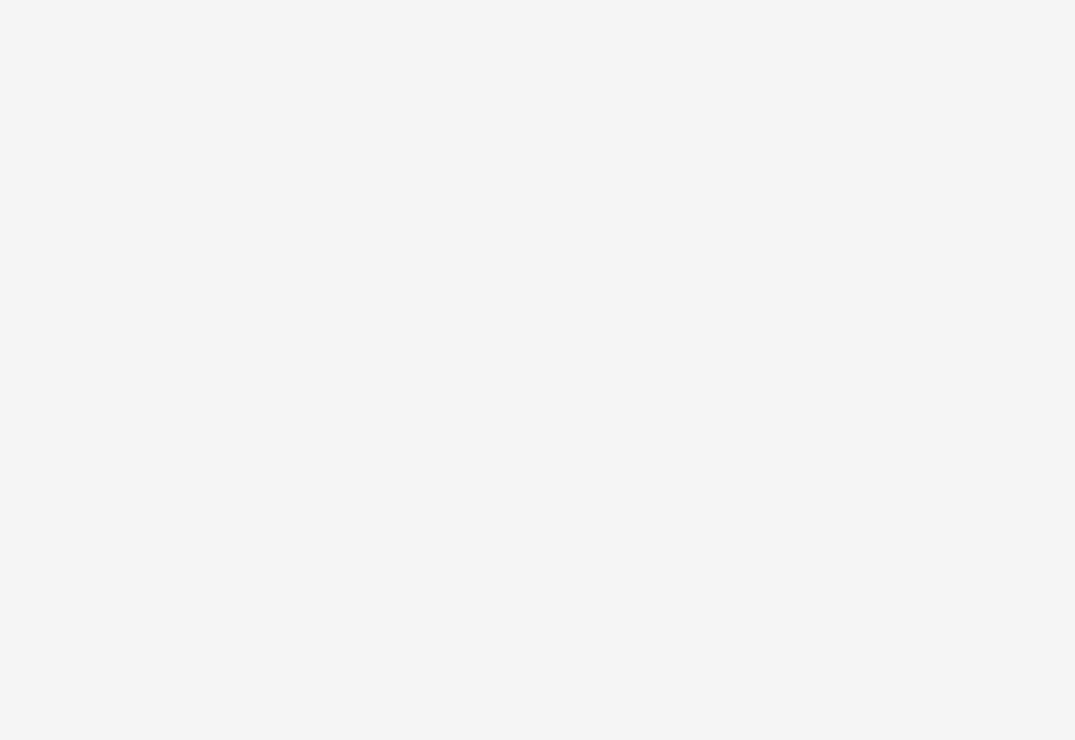
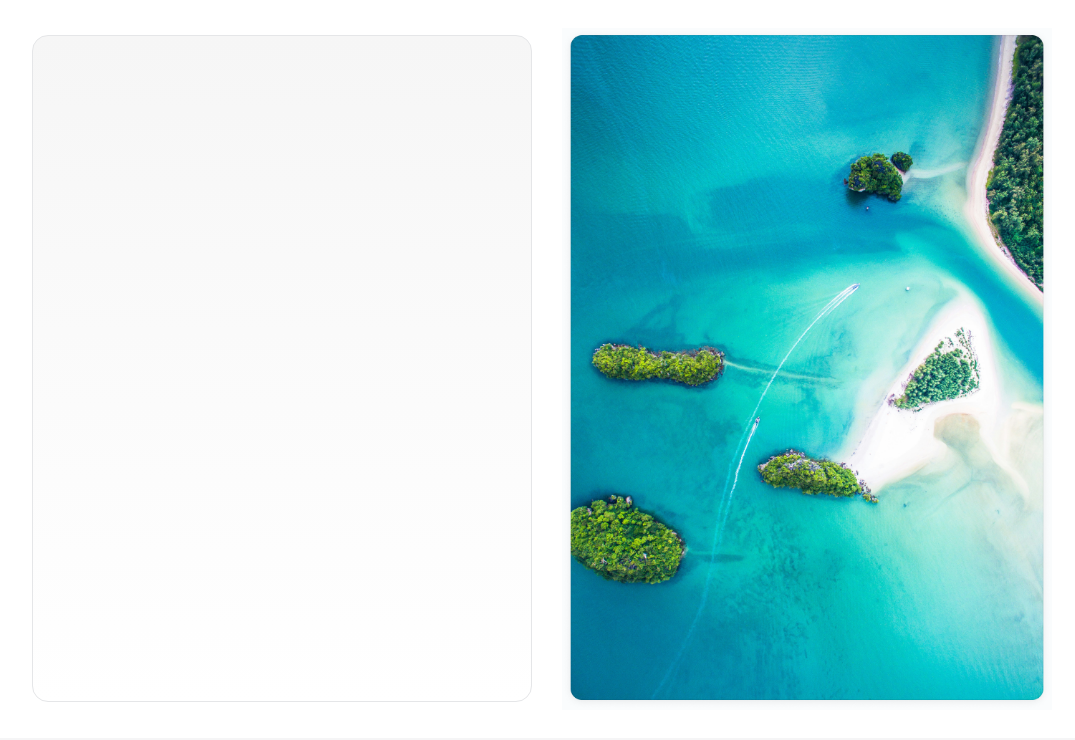
Before and after one commit to jiwonly/TravelBag, a React (Vite) app in the folder m7-frontend/: page /login in a window 1280 px wide. Before the commit this address had no page. Shown: the top 740 px of the page, without its empty margins (98-1173 px from the left). Built offline with nearby package versions, Linux system fonts and the light colour scheme.

Commit message:
💄 feat: login관련 HalfTemplate 컴포넌트 UI 디자인

```diff
--- a/m7-frontend/src/App.jsx
+++ b/m7-frontend/src/App.jsx
@@ -10,6 +10,7 @@ import Home from "./pages/Home";
 import New from "./pages/New";
 import Tip from "./pages/Tip";
 import Template from "./pages/Template";
+import Login from "./pages/Login";
 
 function reducer(state, action) {
   let nextState;
@@ -83,6 +84,7 @@ function App() {
                 <Route path="/" element={<Home />} />
                 <Route path="/new" element={<New />} />
                 <Route path="/tip" element={<Tip />} />
+                <Route path="/login" element={<Login />} />
                 <Route path="/template/:id" element={<Template />} />
               </Routes>
             </Router>
--- /dev/null
+++ b/m7-frontend/src/components/HalfTemplate.jsx
@@ -0,0 +1,16 @@
+import LoginImage from "../assets/LoginImage.png";
+
+const HalfTemplate = ({ children }) => {
+  return (
+    <div className="flex justify-center items-center gap-[30px] p-[28px] bg-white">
+      <div className="flex justify-center items-center w-[500px] h-[667px] px-20 py-6 border border-[color:var(--Gray-100,#E5E6E8)] [background:var(--Gradient---Off-White,linear-gradient(180deg,#F6F6F6_0%,#FFF_100%))] rounded-2xl border-solid"></div>
+      <img
+        src={LoginImage}
+        alt="login"
+        className="flex-none justify-center items-center w-[490px] h-auto border-none"
+      />
+    </div>
+  );
+};
+
+export default HalfTemplate;
--- /dev/null
+++ b/m7-frontend/src/pages/Login.jsx
@@ -0,0 +1,9 @@
+import HalfTemplate from "@/components/HalfTemplate";
+
+const Login = () => {
+  return <div>
+    <HalfTemplate />
+  </div>;
+};
+
+export default Login;
```
Also changed, not shown: m7-frontend/src/assets/LoginImage.png (added).
